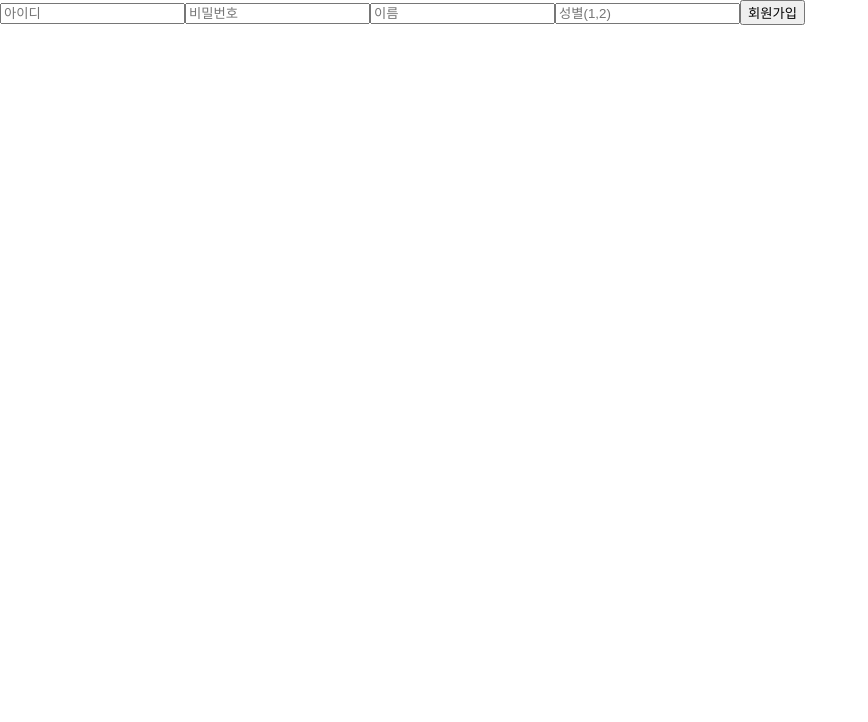
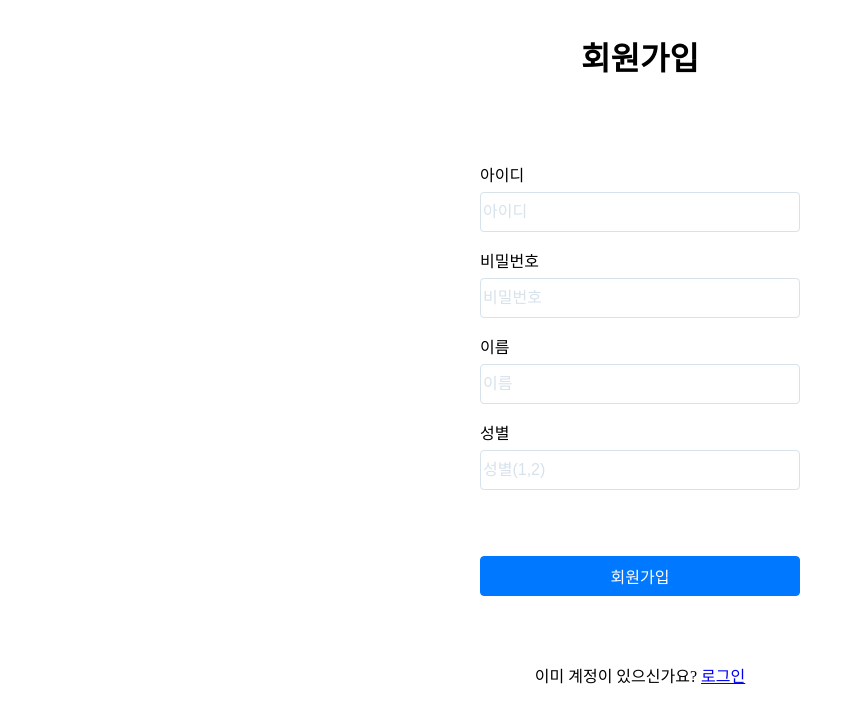
Before and after one commit to D-Store/D-store-practice, a React (Create React App) app: page /signUp in a window 1280 px wide. Shown: the top 722 px of the page, without its empty margins (0-868 px from the left). Built offline with nearby package versions, Linux system fonts and the light colour scheme.

Commit message:
[ADD] signUpStyle

```diff
--- /dev/null
+++ b/src/components/SignUp/SignUp.css
@@ -0,0 +1,66 @@
+.signUp {
+  width: 100%;
+  min-height: 90vh;
+  background-color: #fff;
+}
+
+.signUp-form-title {
+  font-size: 2rem;
+  font-weight: 600;
+}
+
+.signUp-form {
+  height: 90vh;
+  display: flex;
+  justify-content: space-around;
+  align-items: center;
+  flex-direction: column;
+}
+
+.signUp-form-input {
+  display: flex;
+  flex-direction: column;
+}
+
+.signUp-form-button {
+  display: flex;
+  flex-direction: column;
+}
+
+.signUp-form-input-title {
+  margin-top: 16px;
+  padding-bottom: 6px;
+}
+
+.signUp-form-input-item {
+  width: 320px;
+  height: 40px;
+  font-size: 16px;
+  border: 1px solid #d7e2eb;
+  appearance: none;
+  outline: none;
+  border-radius: 0.25rem;
+  box-sizing: border-box;
+}
+
+.signUp-form-input-item:focus,
+.signUp-form-input-item:hover {
+  border-color: blue;
+}
+
+.signUp-form-input-item::placeholder {
+  color: #d7e2eb;
+}
+
+.signUp-form-button-item {
+  background-color: #0078ff;
+  border: 1px solid #0078ff;
+  border-radius: 0.25rem;
+  color: white;
+  font-size: 1rem;
+  font-weight: 500;
+  width: 320px;
+  height: 40px;
+  box-sizing: border-box;
+  outline: none;
+}
--- a/src/components/SignUp/SignUp.jsx
+++ b/src/components/SignUp/SignUp.jsx
@@ -1,4 +1,6 @@
 import React from "react";
+import { Link } from "react-router-dom";
+import "./SignUp.css";
 
 const SignUp = ({
   userId,
@@ -16,36 +18,59 @@ const SignUp = ({
   handleSignUp,
 }) => {
   return (
-    <div>
+    <div className="signUp">
+      <div className="signUp-form">
+        <div className="signUp-form-title">회원가입</div>
+        <div className="signUp-form-input">
+          <div className="signUp-form-input-title">아이디</div>
           <input
+            className="signUp-form-input-item"
             type="text"
             ref={userIdInput}
             placeholder="아이디"
             onChange={e => onChangeUserId(e)}
             value={userId}
           />
+          <div className="signUp-form-input-title">비밀번호</div>
           <input
+            className="signUp-form-input-item"
             type="text"
             ref={passwordInput}
             placeholder="비밀번호"
             onChange={e => onChangeUserPw(e)}
             value={password}
           />
+          <div className="signUp-form-input-title">이름</div>
           <input
+            className="signUp-form-input-item"
             type="text"
             ref={nameInput}
             placeholder="이름"
             onChange={e => onChangeUserName(e)}
             value={name}
           />
+          <div className="signUp-form-input-title">성별</div>
           <input
+            className="signUp-form-input-item"
             type="text"
             placeholder="성별(1,2)"
             ref={genderIdInput}
             onChange={e => onChangeUserGenderId(e)}
             value={GenderId}
           />
-      <button onClick={handleSignUp}>회원가입</button>
+        </div>
+
+        <div className="signUp-form-button">
+          <button className="signUp-form-button-item" onClick={handleSignUp}>
+            회원가입
+          </button>
+        </div>
+        <div className="signUp-form-signIn">
+          <span className="signUp-form-signIn-item">
+            이미 계정이 있으신가요? <Link to="/signIn">로그인</Link>
+          </span>
+        </div>
+      </div>
     </div>
   );
 };
```
Lines whose indentation alone changed are shown as unchanged.
